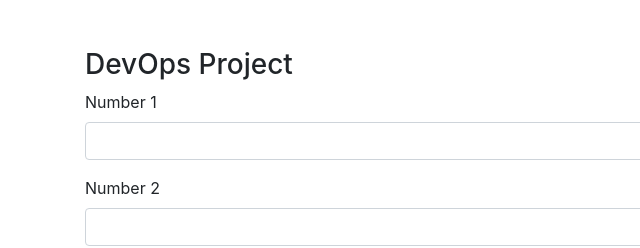
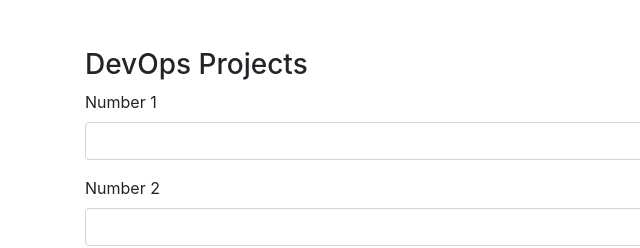
Before and after one commit to cemre-2187/devops, a website: page html/index.html in a window 1280 px wide. Shown: the top 248 px of the page, 0-640 px from the left. Drawn offline with nearby package versions, Linux system fonts and the light colour scheme.

Commit message:
Update index.html

```diff
--- a/html/index.html
+++ b/html/index.html
@@ -14,7 +14,7 @@
 
   <div class="container mt-5">
 
-    <h3>DevOps Project</h3>
+    <h3>DevOps Projects</h3>
 
     <div class="form-group">
       <label for="exampleInputEmail1">Number 1</label>
```
